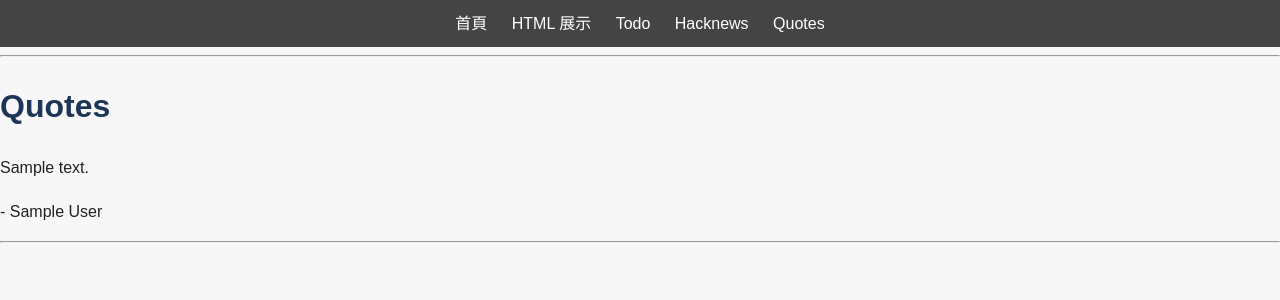
After one commit to Henrylee666/159, a Flask app: template templates/quotes.html in a window 1280 px wide. The commit adds this page. Shown: the top 300 px of the page. Run offline with Flask 3, Linux system fonts and the light colour scheme; the template is opened without the code that fills it: most values are stand-ins (such as "Sample title", 1, 10 or a date in 2020).

Commit message:
Type what you did.

```diff
--- a/app.py
+++ b/app.py
@@ -4,6 +4,9 @@ from dotenv import load_dotenv
 import os
 import requests
 from bs4 import BeautifulSoup
+from selenium import webdriver
+from selenium.webdriver.common.by import By
+from selenium.webdriver.chrome.options import Options
 
 load_dotenv()
 
@@ -107,6 +110,50 @@ def news():
         "news.html",
         news_list=news_list
     )
+@app.route("/quotes")
+def quotes():
+    options = Options()
+    options.binary_location = "/usr/bin/chromium"
+    options.add_argument("--headless=new")
+    options.add_argument("--no-sandbox")
+    options.add_argument("--disable-dev-shm-usage")
+    options.add_argument("--disable-gpu")
+
+    driver = webdriver.Chrome(options=options)
+
+    try:
+        driver.get("https://quotes.toscrape.com/js/")
+
+        quote_elements = driver.find_elements(
+            By.CLASS_NAME,
+            "quote"
+        )
+
+        quote_list = []
+
+        for quote in quote_elements:
+
+            text = quote.find_element(
+                By.CLASS_NAME,
+                "text"
+            ).text
+
+            author = quote.find_element(
+                By.CLASS_NAME,
+                "author"
+            ).text
+
+            quote_list.append({
+                "text": text,
+                "author": author
+            })
+    finally:
+        driver.quit()
+
+        return render_template(
+        "quotes.html",
+        quote_list=quote_list
+    )
 
 
 
--- a/requirements.txt
+++ b/requirements.txt
@@ -5,3 +5,4 @@ python-dotenv
 psycopg2-binary
 requests
 bs4
+selenium
--- a/templates/navbar.html
+++ b/templates/navbar.html
@@ -3,6 +3,7 @@
         <a href="{{ url_for('html_tags') }}">HTML 展示</a>
         <a href="{{ url_for('todo') }}">Todo</a>
         <a href="{{ url_for('news') }}">Hacknews</a>
+        <a href="{{ url_for('quotes') }}">Quotes</a>
     </nav>
 
     <hr>
--- /dev/null
+++ b/templates/quotes.html
@@ -0,0 +1,38 @@
+<!DOCTYPE html>
+<html>
+    <head>
+        <meta charset="UTF-8" />
+        <meta name="viewport" content="width=device-width, initial-scale=1.0" />
+        <title>Quotes</title>
+        <link rel="stylesheet" href="{{ url_for('static', filename='index.css') }}">
+    </head>
+
+    <body>
+        {% extends "navbar.html" %}
+
+    {% block content %}
+
+
+
+        <h1>Quotes</h1>
+
+        {% for quote in quote_list %}
+
+            <div>
+
+                <p>
+                    {{ quote.text }}
+                </p>
+
+                <p>
+                    - {{ quote.author }}
+                </p>
+
+            </div>
+
+            <hr>
+
+        {% endfor %}
+    </body>
+    {% endblock %}
+</html>
```
Also changed, not shown: 1 other file.
